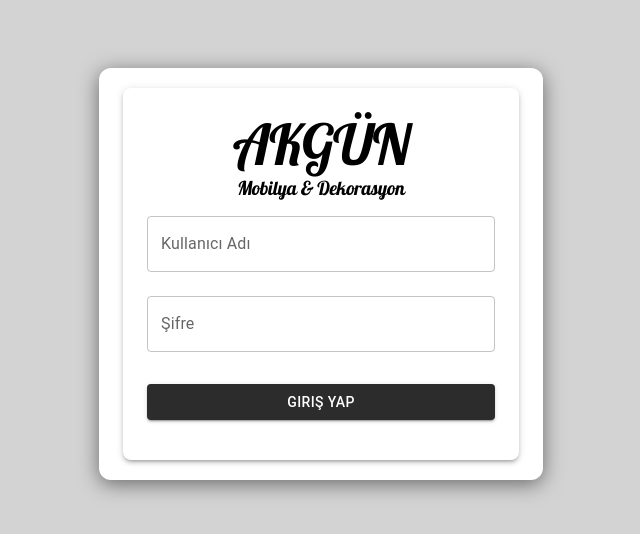
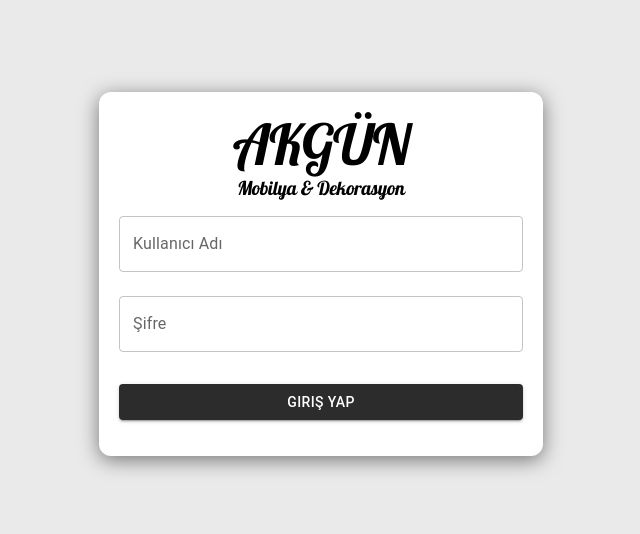
Before and after one commit to huseyyinsahin/akgun-mobilyaFE, a React (Create React App) app: page /adminlogin in a window 1280 px wide. Shown: the part 126-660 px from the top of the page, without its empty margins (319-959 px from the left). Built offline with nearby package versions, Linux system fonts and the light colour scheme; no server answers.

Commit message:
AdminLogin

```diff
--- a/src/pages/admin/AdminLogin.jsx
+++ b/src/pages/admin/AdminLogin.jsx
@@ -5,7 +5,6 @@ import CheckCircleIcon from "@mui/icons-material/CheckCircle";
 import { object, string } from "yup";
 
 const AdminLogin = () => {
-  //!devam
   const { login } = useAuthRequest();
 
   const loginSchema = object({
@@ -13,13 +12,17 @@ const AdminLogin = () => {
       .required("Kullanıcı adı zorunludur")
       .min(3, "Kullanıcı adı minimum 3 karakter olabilir")
       .max(20, "Kullanıcı adı maximum 20 karakter olabilir"),
+
     password: string()
       .required("Şifre zorunludur")
       .min(8, "Şifre minimum 8 karakter olmalıdır")
       .max(20, "Şifre maximum 20 karakter olmalıdır")
       .matches(/[a-z]+/, "Şifre en az bir küçük harf içermelidir")
       .matches(/[A-Z]+/, "Şifre en az bir büyük harf içermelidir")
-      .matches(/[@$!%*?&]+/, "Şifre en az bir özel karakter içermelidir"),
+      .matches(
+        /[@$!%*?&]+/,
+        "Şifre en az bir özel karakter içermelidir (@$!%*?&)"
+      ),
   });
 
   return (
@@ -30,13 +33,14 @@ const AdminLogin = () => {
           justifyContent: "center",
           alignItems: "center",
           height: "100vh",
-          backgroundColor: "lightgray",
+          backgroundColor: "rgb(234, 234, 234)",
+          padding: { xs: "20px", md: "0px" },
         }}
       >
         <Container
           maxWidth="xs"
           sx={{
-            padding: "20px",
+            padding: { xs: "30px", md: "20px", xl: "60px 20px" },
             borderRadius: "12px",
             boxShadow: "0px 4px 20px rgba(0, 0, 0, 0.5)",
             backgroundColor: "white",
@@ -63,14 +67,6 @@ const AdminLogin = () => {
               <Form>
                 <Box
                   sx={{
-                    padding: 3,
-                    boxShadow: 3,
-                    borderRadius: 2,
-                    backgroundColor: "#fff",
-                  }}
-                >
-                  <Box
-                    sx={{
                     display: "flex",
                     flexDirection: "column",
                     textAlign: "center",
@@ -80,7 +76,7 @@ const AdminLogin = () => {
                     variant="h1"
                     component="h1"
                     sx={{
-                        cursor: "pointer",
+                      cursor: "default",
                       fontFamily: "Lobster",
                       fontSize: { xs: "2.8rem", md: "3.5rem" },
                     }}
@@ -92,7 +88,7 @@ const AdminLogin = () => {
                     sx={{
                       fontFamily: "Lobster",
                       fontSize: { xs: "01rem", md: "1.2rem" },
-                        cursor: "pointer",
+                      cursor: "default",
                     }}
                   >
                     Mobilya & Dekorasyon
@@ -148,7 +144,6 @@ const AdminLogin = () => {
                 >
                   Giriş Yap
                 </Button>
-                </Box>
               </Form>
             )}
           </Formik>
```
Lines whose indentation alone changed are shown as unchanged.
